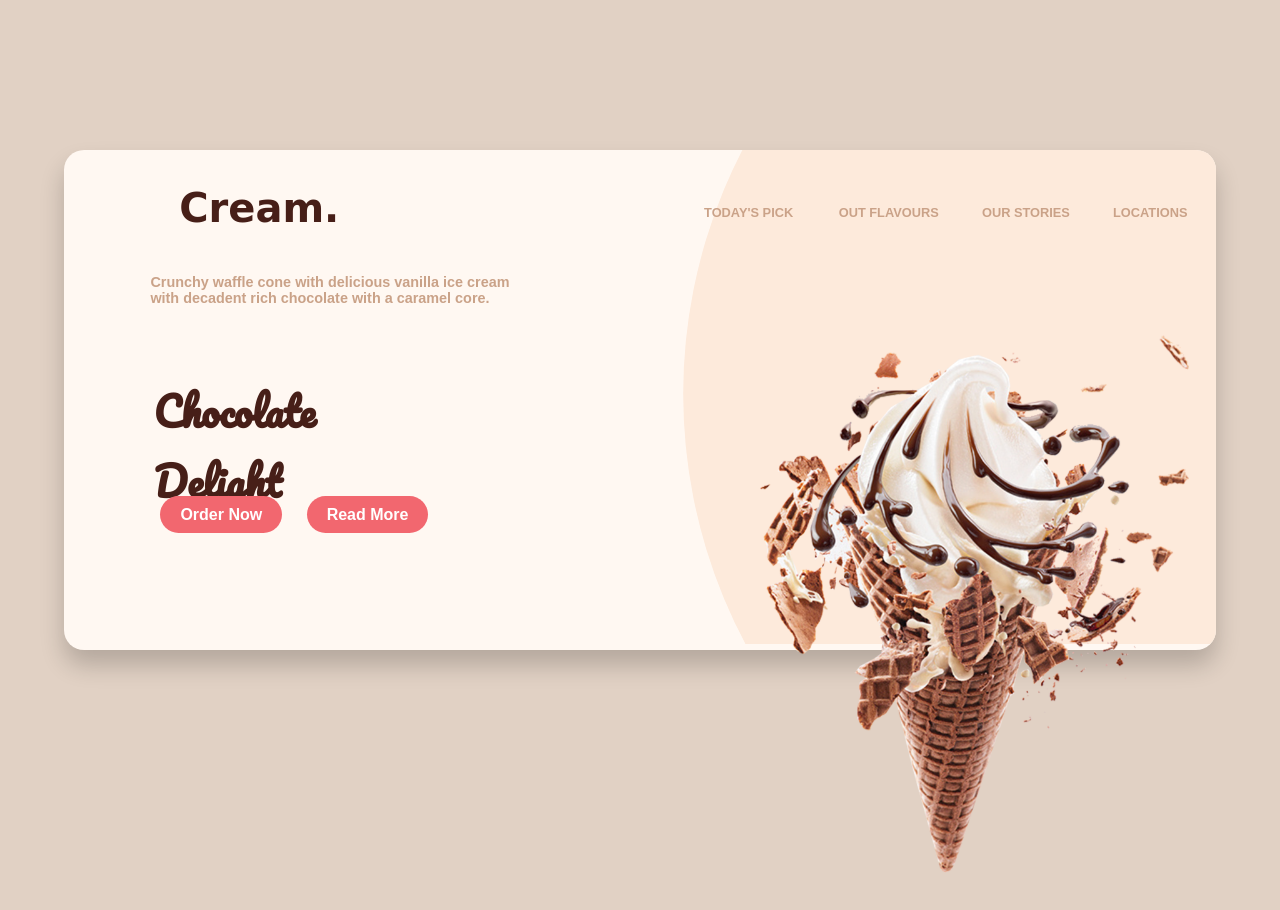
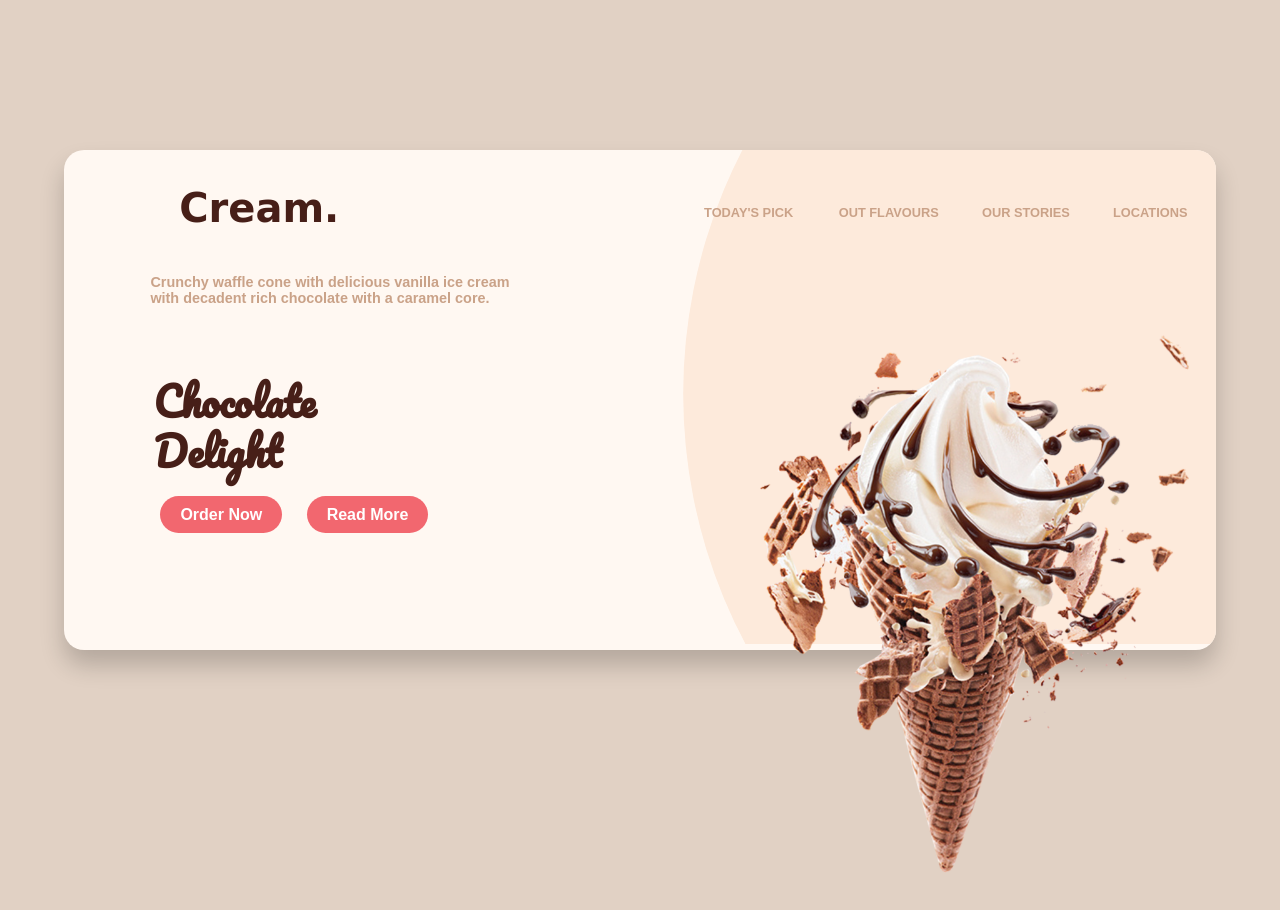
Before and after one commit to CoderLovely08/Web-Components, a plain HTML site: page Ice Cream/index.html in a window 1280 px wide. Drawn offline with Linux system fonts and the light colour scheme.

```diff
--- a/Ice Cream/style.css
+++ b/Ice Cream/style.css
@@ -75,7 +75,7 @@ h1 {
   font-weight: 900;
   font-size: 5vh;
   font-family:'Pacifico';
-  line-height: 70px;
+  line-height: 50px;
 }
 .container .imgBox {
   position: absolute;
```
Also changed, not shown: Ice Cream/index.html (+1 -1 lines), Button/img.png (added), Card Design/img.png (added), Contact Form/img.png (added), Glassmorphism/img1.png (added), Ice Cream/img1.png (added), Login/img.png (added), Responsive card/img1.png (added), Starbucks/img.png (added), Travel site/img.png (added), Website/img1.png (added).
